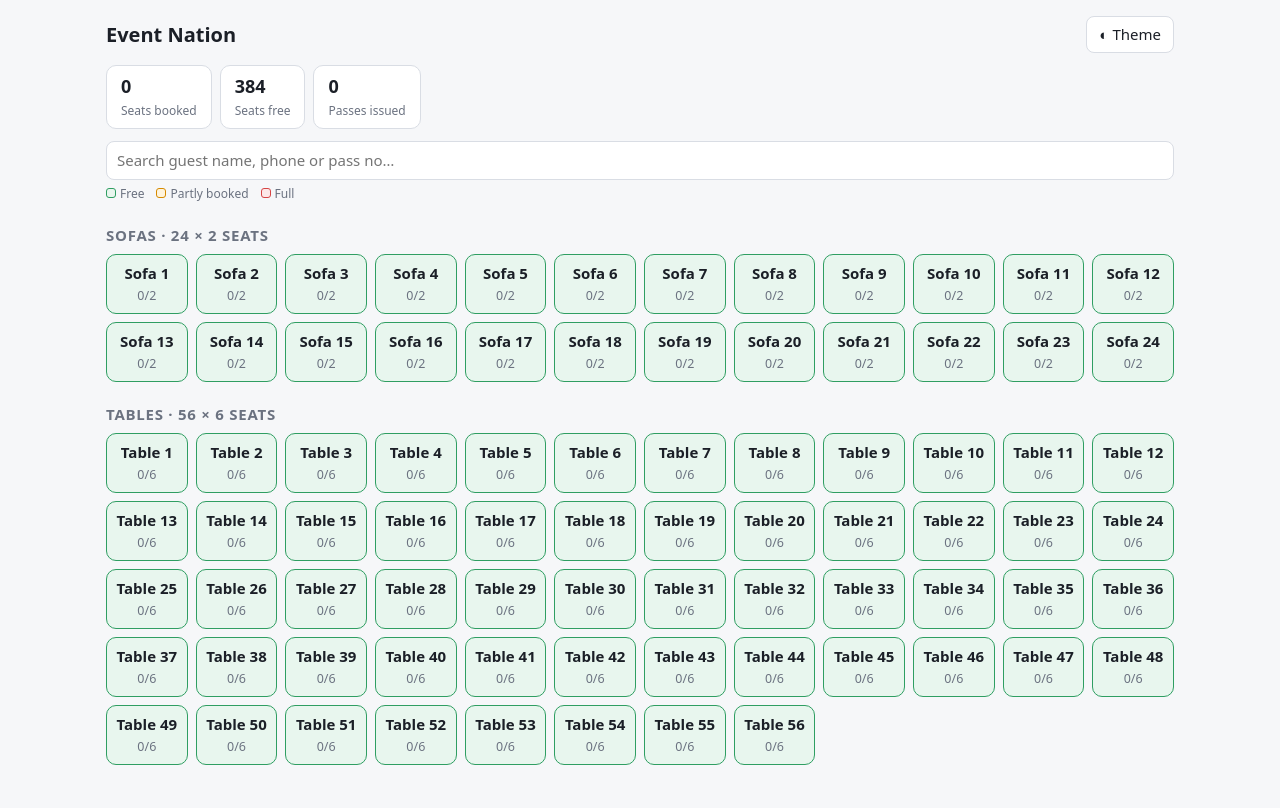
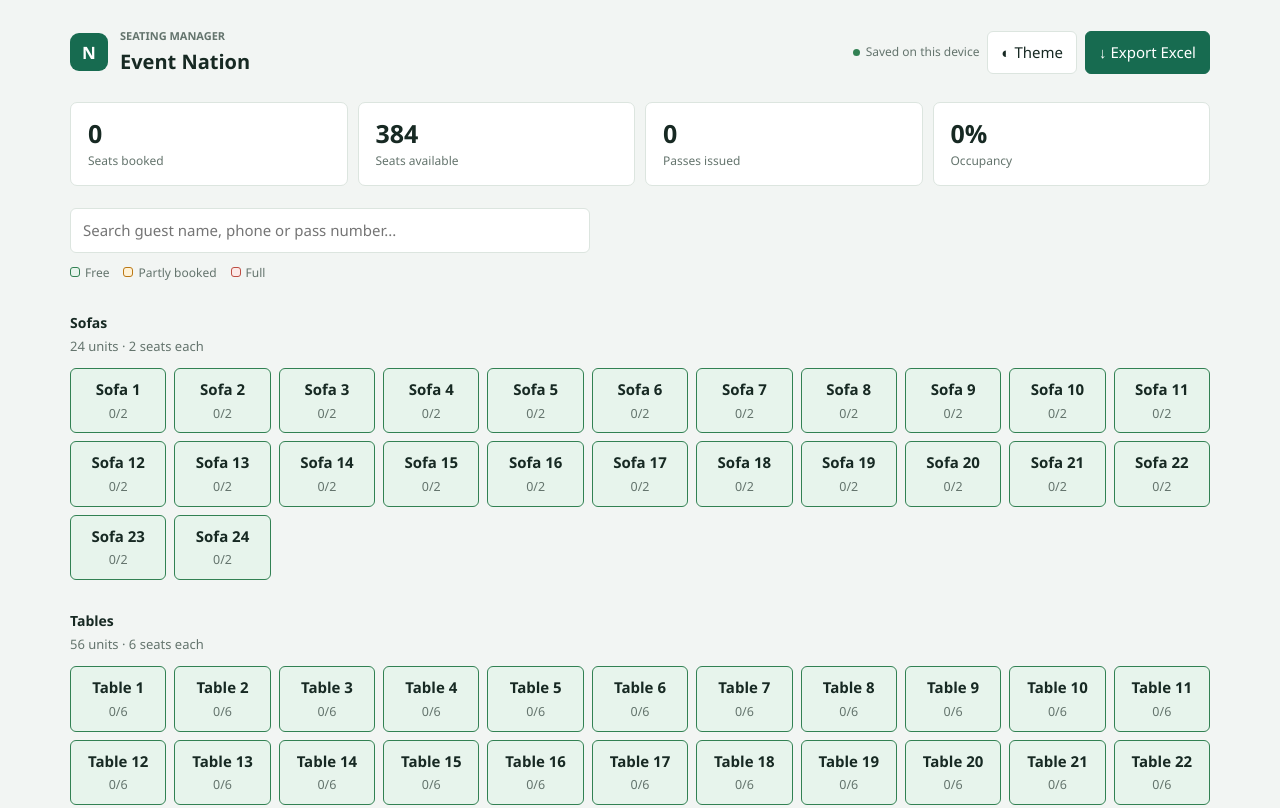
Before and after one commit to bniindiagandhidhambhuj01-hash/nationfirst, a plain HTML site: page index.html in a window 1280 px wide. Shown: the top 808 px of the page. Drawn offline with Linux system fonts and the light colour scheme.

Commit message:
Improve seating dashboard and export

```diff
--- a/index.html
+++ b/index.html
@@ -1,44 +1,49 @@
 <!DOCTYPE html><html lang="en"><head><meta charset="utf-8"><meta name="viewport" content="width=device-width, initial-scale=1, viewport-fit=cover"><title>Event Seating Manager</title>
 <style>
-:root{--bg:#f6f7f9;--card:#fff;--tx:#1b1f27;--mu:#6b7280;--bd:#d9dde4;--free:#e8f6ee;--freeb:#2f9e62;--part:#fff4dc;--partb:#d68a00;--full:#fde8e8;--fullb:#d64545;--ac:#3b4ee0;--acx:#fff;box-sizing:border-box;padding-top:env(safe-area-inset-top,0px);padding-bottom:env(safe-area-inset-bottom,0px)}
-@media(prefers-color-scheme:dark){:root:not([data-theme="light"]){--bg:#14161b;--card:#1d2027;--tx:#eceef2;--mu:#98a0ad;--bd:#343945;--free:#16301f;--part:#352a10;--full:#3a1a1a;--ac:#7585ff;--acx:#10131c}}
-:root[data-theme="dark"]{--bg:#14161b;--card:#1d2027;--tx:#eceef2;--mu:#98a0ad;--bd:#343945;--free:#16301f;--part:#352a10;--full:#3a1a1a;--ac:#7585ff;--acx:#10131c}
+:root{--bg:#f2f5f3;--card:#fff;--tx:#172923;--mu:#64746d;--bd:#dce5df;--free:#e7f4ec;--freeb:#328153;--part:#fff2d6;--partb:#bb7814;--full:#fce9e7;--fullb:#bd4d43;--ac:#176b50;--acx:#fff;box-sizing:border-box;padding-top:env(safe-area-inset-top,0px);padding-bottom:env(safe-area-inset-bottom,0px)}
+:root[data-theme="dark"]{--bg:#141d1a;--card:#1d2924;--tx:#edf4ef;--mu:#a4b4aa;--bd:#35453d;--free:#1b3527;--part:#3a301b;--full:#3b2422;--ac:#79c49d;--acx:#14231b}
 *{box-sizing:border-box}html{scroll-padding-top:env(safe-area-inset-top,0px)}
-body{margin:0;background:var(--bg);color:var(--tx);font:15px/1.4 system-ui,-apple-system,Segoe UI,sans-serif;padding:16px;max-width:1100px;margin-inline:auto}
-h1{font-size:20px;margin:0}h2{font-size:15px;margin:22px 0 8px;color:var(--mu);text-transform:uppercase;letter-spacing:.05em}
+body{margin:0;background:var(--bg);color:var(--tx);font:15px/1.5 "Avenir Next",Avenir,"Segoe UI",sans-serif;padding:28px 20px;max-width:1180px;margin-inline:auto}
+h1{font-size:22px;line-height:1.2;margin:0}h2{font-size:14px;margin:30px 0 4px;color:var(--tx);font-weight:700}.sub{color:var(--mu);font-size:13px;margin:0 0 12px}
 input,button{font:inherit;color:var(--tx)}
-input{background:var(--card);border:1px solid var(--bd);border-radius:8px;padding:8px 10px;width:100%}
-button{background:var(--card);border:1px solid var(--bd);border-radius:8px;padding:7px 12px;cursor:pointer}
-button.p{background:var(--ac);color:var(--acx);border-color:var(--ac)}button.d{color:var(--fullb)}
-.top{display:flex;flex-wrap:wrap;gap:10px;align-items:center;justify-content:space-between}
-#ev{font-size:20px;font-weight:700;border:none;background:transparent;width:auto;padding:0;max-width:60vw}
-.stats{display:flex;gap:8px;flex-wrap:wrap;margin:12px 0}.stat{background:var(--card);border:1px solid var(--bd);border-radius:10px;padding:8px 14px}.stat b{font-size:18px;display:block}.stat span{color:var(--mu);font-size:12px}
-.legend{display:flex;gap:12px;font-size:12px;color:var(--mu);margin:6px 0}.legend i{display:inline-block;width:10px;height:10px;border-radius:3px;margin-right:4px;border:1px solid}
-.grid{display:grid;grid-template-columns:repeat(auto-fill,minmax(78px,1fr));gap:8px}
-.u{border:1.5px solid var(--freeb);background:var(--free);border-radius:10px;padding:8px 4px;text-align:center;cursor:pointer}
-.u.part{border-color:var(--partb);background:var(--part)}.u.full{border-color:var(--fullb);background:var(--full)}
+input{background:var(--card);border:1px solid var(--bd);border-radius:6px;padding:10px 12px;width:100%}
+input:focus{outline:2px solid color-mix(in srgb,var(--ac) 35%,transparent);border-color:var(--ac)}
+button{background:var(--card);border:1px solid var(--bd);border-radius:6px;padding:9px 13px;cursor:pointer;white-space:nowrap}
+button:hover{border-color:var(--ac)}button.p{background:var(--ac);color:var(--acx);border-color:var(--ac)}button.d{color:var(--fullb)}
+button:focus-visible,.u:focus-visible{outline:3px solid color-mix(in srgb,var(--ac) 45%,transparent);outline-offset:2px}
+.top{display:flex;flex-wrap:wrap;gap:12px;align-items:center;justify-content:space-between}
+.brand{display:flex;align-items:center;gap:12px}.brandmark{width:38px;height:38px;border-radius:9px;background:var(--ac);color:var(--acx);display:grid;place-items:center;font-weight:800;font-size:17px}
+.event-wrap{display:grid;gap:2px}.eyebrow{font-size:11px;color:var(--mu);text-transform:uppercase;font-weight:700}
+#ev{font-size:20px;font-weight:700;border:none;background:transparent;width:auto;padding:0;max-width:min(60vw,420px)}
+.actions{display:flex;gap:8px;align-items:center}.saved{font-size:12px;color:var(--mu);white-space:nowrap}.saved:before{content:"";display:inline-block;width:7px;height:7px;border-radius:50%;background:#328153;margin-right:6px}
+.stats{display:grid;grid-template-columns:repeat(4,minmax(0,1fr));gap:10px;margin:25px 0 22px}.stat{background:var(--card);border:1px solid var(--bd);border-radius:7px;padding:15px 17px}.stat b{font-size:25px;line-height:1.2;display:block}.stat span{color:var(--mu);font-size:12px}
+.toolbar{display:flex;gap:10px;align-items:center;margin-bottom:8px}.toolbar input{max-width:520px}.legend{display:flex;gap:14px;flex-wrap:wrap;font-size:12px;color:var(--mu);margin:11px 0}.legend i{display:inline-block;width:10px;height:10px;border-radius:3px;margin-right:5px;border:1px solid}
+.grid{display:grid;grid-template-columns:repeat(auto-fill,minmax(88px,1fr));gap:8px}
+.u{min-height:58px;border:1px solid var(--freeb);background:var(--free);border-radius:6px;padding:9px 4px;text-align:center;cursor:pointer;color:var(--tx)}
+.u:hover{transform:translateY(-1px);box-shadow:0 3px 10px #17372818}.u.part{border-color:var(--partb);background:var(--part)}.u.full{border-color:var(--fullb);background:var(--full)}
 .u b{display:block}.u small{color:var(--mu)}
-#res{background:var(--card);border:1px solid var(--bd);border-radius:10px;margin-top:6px}#res div{padding:8px 12px;border-bottom:1px solid var(--bd);cursor:pointer}#res div:last-child{border:none}
-#m{position:fixed;inset:0;background:#0008;display:none;align-items:center;justify-content:center;padding:12px;z-index:5}
-#m .box{background:var(--bg);border-radius:14px;width:100%;max-width:560px;max-height:90vh;overflow:auto;padding:16px}
-.seat{background:var(--card);border:1px solid var(--bd);border-radius:10px;padding:10px;margin-top:8px}
-.seat .r{display:flex;gap:6px;margin-top:6px;flex-wrap:wrap}.seat .r input{flex:1;min-width:120px}
-.pass{display:inline-block;background:var(--ac);color:var(--acx);border-radius:6px;padding:1px 8px;font-size:12px;font-weight:600}
+#res{background:var(--card);border:1px solid var(--bd);border-radius:6px;margin-top:6px;max-width:520px}#res div{padding:9px 12px;border-bottom:1px solid var(--bd);cursor:pointer}#res div:last-child{border:none}
+#m{position:fixed;inset:0;background:#10201999;display:none;align-items:center;justify-content:center;padding:12px;z-index:5}
+#m .box{background:var(--bg);border:1px solid var(--bd);border-radius:9px;width:100%;max-width:560px;max-height:90vh;overflow:auto;padding:18px}
+.seat{background:var(--card);border:1px solid var(--bd);border-radius:6px;padding:11px;margin-top:8px}
+.seat .r{display:flex;gap:6px;margin-top:7px;flex-wrap:wrap}.seat .r input{flex:1;min-width:120px}
+.pass{display:inline-block;background:var(--ac);color:var(--acx);border-radius:4px;padding:1px 8px;font-size:12px;font-weight:600}
 #pass{display:none}
+@media(max-width:620px){body{padding:20px 14px}.stats{grid-template-columns:repeat(2,minmax(0,1fr));gap:8px}.stat{padding:12px}.stat b{font-size:22px}.top{align-items:flex-start}.actions{width:100%;flex-wrap:wrap}.saved{margin-right:auto}.toolbar{align-items:stretch;flex-direction:column}.toolbar input{max-width:none}#ev{max-width:72vw}}
 @media print{body>*:not(#pass){display:none!important}#pass{display:block;color:#000;background:#fff;border:3px dashed #000;border-radius:14px;width:340px;margin:20px auto;padding:20px;text-align:center;font-family:system-ui,sans-serif}#pass h3{margin:0 0 4px;font-size:22px}#pass .n{font-size:26px;font-weight:800;margin:10px 0}#pass .no{font:700 20px monospace;letter-spacing:.15em;border-top:2px solid #000;margin-top:12px;padding-top:10px}}
 </style></head><body>
-<div class="top"><input id="ev" aria-label="Event name"><button onclick="toggleTheme()">◐ Theme</button></div>
-<div class="stats"><div class="stat"><b id="s1"></b><span>Seats booked</span></div><div class="stat"><b id="s2"></b><span>Seats free</span></div><div class="stat"><b id="s3"></b><span>Passes issued</span></div></div>
-<input id="q" placeholder="Search guest name, phone or pass no…" oninput="search()"><div id="res" hidden></div>
+<header class="top"><div class="brand"><div class="brandmark" aria-hidden="true">N</div><div class="event-wrap"><span class="eyebrow">SEATING MANAGER</span><input id="ev" aria-label="Event name"></div></div><div class="actions"><span class="saved" id="saved" role="status">Saved on this device</span><button onclick="toggleTheme()" aria-label="Toggle color theme">◐ Theme</button><button class="p" onclick="exportSeats()" aria-label="Export all seats to an Excel-compatible file">↓ Export Excel</button></div></header>
+<div class="stats"><div class="stat"><b id="s1"></b><span>Seats booked</span></div><div class="stat"><b id="s2"></b><span>Seats available</span></div><div class="stat"><b id="s3"></b><span>Passes issued</span></div><div class="stat"><b id="s4"></b><span>Occupancy</span></div></div>
+<div class="toolbar"><input id="q" placeholder="Search guest name, phone or pass number..." aria-label="Search bookings" oninput="search()"></div><div id="res" hidden></div>
 <div class="legend"><span><i style="background:var(--free);border-color:var(--freeb)"></i>Free</span><span><i style="background:var(--part);border-color:var(--partb)"></i>Partly booked</span><span><i style="background:var(--full);border-color:var(--fullb)"></i>Full</span></div>
-<h2>Sofas · 24 × 2 seats</h2><div class="grid" id="g1"></div>
-<h2>Tables · 56 × 6 seats</h2><div class="grid" id="g2"></div>
+<h2>Sofas</h2><p class="sub">24 units · 2 seats each</p><div class="grid" id="g1"></div>
+<h2>Tables</h2><p class="sub">56 units · 6 seats each</p><div class="grid" id="g2"></div>
 <div id="m" onclick="if(event.target===this)closeM()"><div class="box" id="mb"></div></div>
 <div id="pass"></div>
 <script>
 const KEY='seating-v1';let db={seats:{},next:1,event:'Event Nation'};let cur=null;
 try{const s=localStorage.getItem(KEY);if(s)db=Object.assign(db,JSON.parse(s))}catch(e){}
-const save=()=>{try{localStorage.setItem(KEY,JSON.stringify(db))}catch(e){}};
+const save=()=>{try{localStorage.setItem(KEY,JSON.stringify(db));$('saved').textContent='Saved on this device'}catch(e){$('saved').textContent='Could not save changes'}};
 const units=[];for(let i=1;i<=24;i++)units.push({id:'S'+i,t:'Sofa',n:i,cap:2});for(let i=1;i<=56;i++)units.push({id:'T'+i,t:'Table',n:i,cap:6});
 const $=id=>document.getElementById(id);
 const esc=s=>String(s).replace(/[&<>"]/g,c=>({'&':'&amp;','<':'&lt;','>':'&gt;','"':'&quot;'}[c]));
@@ -48,7 +53,7 @@ function render(){
  $('ev').value=db.event;let b=0,p=0,tot=0;
  [['Sofa','g1'],['Table','g2']].forEach(([t,g])=>{$(g).innerHTML=units.filter(u=>u.t===t).map(u=>{const c=cnt(u);return `<div class="u ${c===u.cap?'full':c?'part':''}" onclick="openM('${u.id}')"><b>${u.t[0]==='S'?'Sofa':'Table'} ${u.n}</b><small>${c}/${u.cap}</small></div>`}).join('')});
  units.forEach(u=>{tot+=u.cap});Object.values(db.seats).forEach(s=>{b++;if(s.pass)p++});
- $('s1').textContent=b;$('s2').textContent=tot-b;$('s3').textContent=p;
+ $('s1').textContent=b;$('s2').textContent=tot-b;$('s3').textContent=p;$('s4').textContent=tot?Math.round(b/tot*100)+'%':'0%';
  if(cur)renderM();
 }
 function openM(id){cur=id;$('m').style.display='flex';renderM()}
@@ -75,6 +80,14 @@ function search(){
  const m=Object.entries(db.seats).filter(([k,s])=>(s.name+' '+s.phone+' '+(s.pass||'')).toLowerCase().includes(q)).slice(0,8);
  r.hidden=false;r.innerHTML=m.length?m.map(([k,s])=>{const u=units.find(x=>x.id===k.split('-')[0]);return `<div onclick="openM('${u.id}')">${esc(s.name)} — ${label(u,k.split('-')[1])} ${s.pass?'· '+s.pass:''}</div>`}).join(''):'<div>No match</div>';
 }
+function exportSeats(){
+ const quote=value=>'"'+String(value??'').replace(/"/g,'""')+'"';
+ const rows=[['Event','Seat type','Unit','Seat','Status','Guest name','Phone','Pass number']];
+ units.forEach(u=>{for(let i=1;i<=u.cap;i++){const s=db.seats[u.id+'-'+i];rows.push([db.event,u.t,u.n,i,s?'Booked':'Available',s?.name||'',s?.phone||'',s?.pass||''])}});
+ const csv='\uFEFF'+rows.map(row=>row.map(quote).join(',')).join('\r\n');
+ const url=URL.createObjectURL(new Blob([csv],{type:'text/csv;charset=utf-8;'}));
+ const link=document.createElement('a');link.href=url;link.download=(db.event||'event').replace(/[^a-z0-9_-]+/gi,'_')+'_all_seats.csv';link.click();URL.revokeObjectURL(url);
+}
 $('ev').oninput=e=>{db.event=e.target.value;save()};
 function toggleTheme(){const r=document.documentElement,d=getComputedStyle(r).getPropertyValue('--bg').trim()==='#14161b';r.dataset.theme=d?'light':'dark'}
 render();
```
